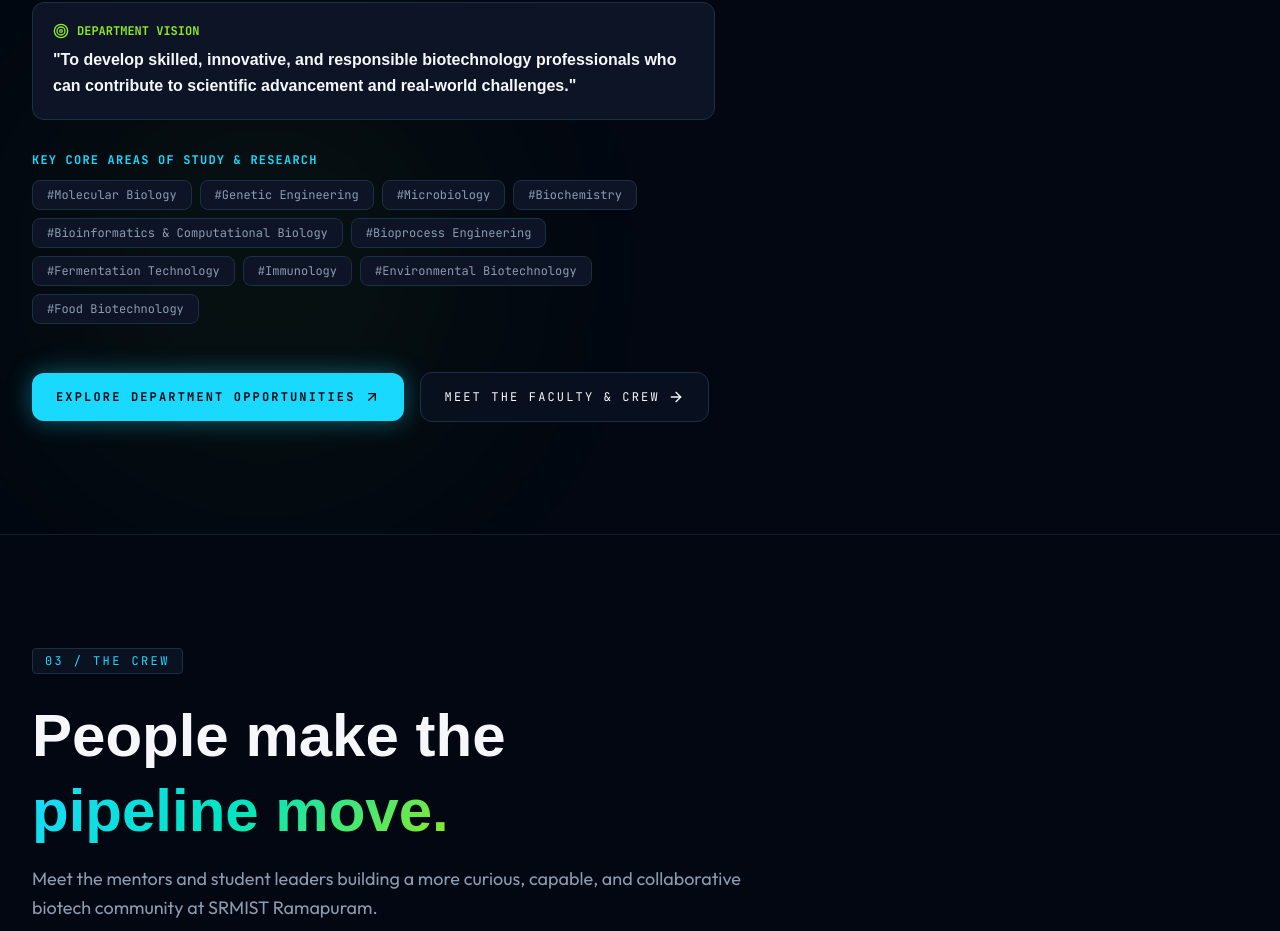
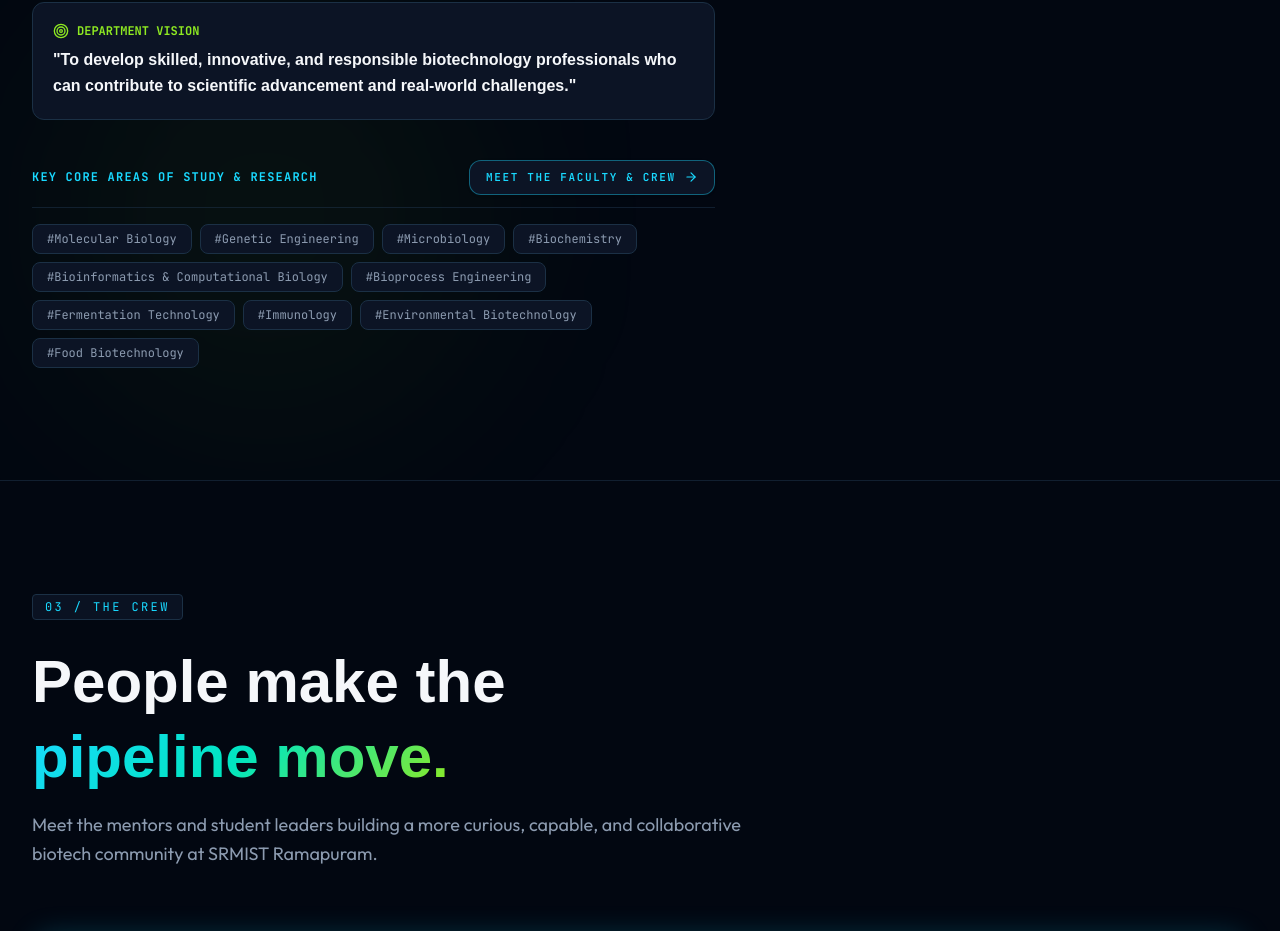
Before and after one commit to rlakshayashri/GENOMENAUTS, a React (Vite) app: page / in a window 1280 px wide. Shown: the part 2145-3076 px from the top of the page. Built offline with nearby package versions, Linux system fonts and the light colour scheme; a web font is replaced by a local one.

Commit message:
Remove EXPLORE DEPARTMENT OPPORTUNITIES button and align MEET THE FACULTY & CREW to top right of key areas section for symmetry

```diff
--- a/src/components/DepartmentSection.tsx
+++ b/src/components/DepartmentSection.tsx
@@ -1,6 +1,6 @@
 import React, { useState, useEffect } from 'react';
 import { motion } from 'framer-motion';
-import { ArrowUpRight, ArrowRight, Activity, Globe, Zap, Users, BookOpen, Rocket, Dna, Target } from 'lucide-react';
+import { ArrowRight, Activity, Globe, Zap, Users, BookOpen, Rocket, Dna, Target } from 'lucide-react';
 
 export const DepartmentSection: React.FC = () => {
   const [pulseMode, setPulseMode] = useState<'METRICS' | 'SPECTRUM'>('METRICS');
@@ -121,10 +121,19 @@ export const DepartmentSection: React.FC = () => {
               </p>
             </div>
 
-            {/* KEY AREAS PILLS */}
-            <div className="space-y-3">
-              <div className="font-mono text-xs uppercase tracking-widest text-[#19D9FF] font-bold">
-                KEY CORE AREAS OF STUDY & RESEARCH
+            {/* KEY AREAS PILLS & FACULTY/CREW LINK */}
+            <div className="space-y-4 pt-2">
+              <div className="flex flex-col sm:flex-row sm:items-center justify-between gap-3 border-b border-[#1B3045]/60 pb-3">
+                <div className="font-mono text-xs uppercase tracking-widest text-[#19D9FF] font-bold">
+                  KEY CORE AREAS OF STUDY & RESEARCH
+                </div>
+                <a
+                  href="#team"
+                  className="inline-flex items-center gap-2 px-4 py-2 rounded-xl border border-[#19D9FF]/40 bg-[#0C1425] text-[#19D9FF] hover:bg-[#19D9FF]/10 hover:border-[#19D9FF] font-mono text-[11px] uppercase tracking-[0.15em] font-semibold transition-all cursor-pointer w-fit shrink-0 shadow-sm"
+                >
+                  <span>MEET THE FACULTY & CREW</span>
+                  <ArrowRight className="w-3.5 h-3.5" />
+                </a>
               </div>
               <div className="flex flex-wrap gap-2">
                 {keyAreas.map((area, i) => (
@@ -136,25 +145,6 @@ export const DepartmentSection: React.FC = () => {
                   </span>
                 ))}
               </div>
-            </div>
-
-            {/* DEPARTMENT FOCUSED BUTTONS */}
-            <div className="flex flex-wrap items-center gap-4 pt-4">
-              <a
-                href="#contact"
-                className="inline-flex items-center gap-2 px-6 py-4 rounded-xl bg-[#19D9FF] text-[#020711] font-mono text-xs uppercase tracking-[0.18em] font-extrabold hover:bg-[#A9EDFF] transition-all shadow-[0_0_25px_rgba(25,217,255,0.4)] hover:scale-[1.02] active:scale-95 cursor-pointer"
-              >
-                <span>EXPLORE DEPARTMENT OPPORTUNITIES</span>
-                <ArrowUpRight className="w-4 h-4" />
-              </a>
-
-              <a
-                href="#team"
-                className="inline-flex items-center gap-2 px-6 py-4 rounded-xl border border-[#1B3045] bg-[#0A1222]/80 text-[#F5F7FA] hover:text-[#19D9FF] hover:border-[#19D9FF]/60 font-mono text-xs uppercase tracking-[0.18em] transition-all hover:bg-[#0A1222] cursor-pointer"
-              >
-                <span>MEET THE FACULTY & CREW</span>
-                <ArrowRight className="w-4 h-4" />
-              </a>
             </div>
 
           </motion.div>
```
